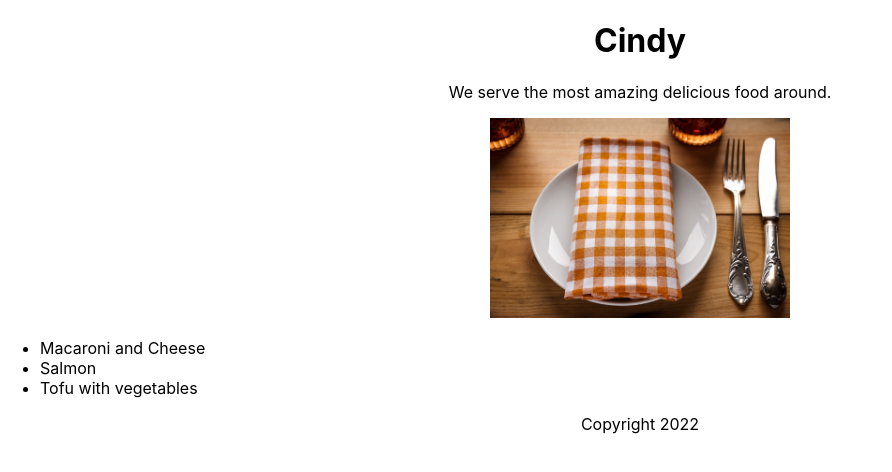
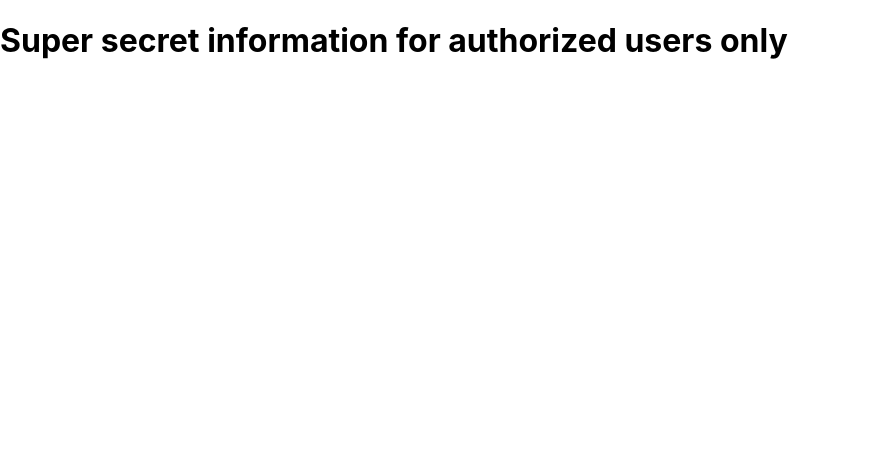
Before and after one commit to binarypsilocybin/linkedin-react, a React (Create React App) app: page / in a window 1280 px wide. Shown: the top 472 px of the page, without its empty margins (0-892 px from the left). Built offline with nearby package versions, Linux system fonts and the light colour scheme.

Commit message:
Conditional rendering

```diff
--- a/src/App.js
+++ b/src/App.js
@@ -1,55 +1,25 @@
 import React from "react";
 import './App.css';
-import restaurant from "./restaurant.jpg"
+
+function SecretComponent(){
+  return <h1>Super secret information for authorized users only</h1>
+}
+
+function RegularComponent(){
+  return <h1>Everyone can see this component.</h1>
+}
 
 
 
-function Header(props){
+
+function App(props) {
   return (
-    <header>
-      <h1>{props.name}</h1>
-    </header>
+    <>
+      {props.authorized ? <SecretComponent /> : <RegularComponent />}
+    </>
   )
-}
-
-function Main(props){
-  return(
-    <section>
-      <p>We serve the most {props.adjective} delicious food around.</p>
-      <img src={restaurant} alt="napkin with fork and plate" height={200}/>
-      <ul>
-        {props.dishes.map((dish) => <li key={dish.id}>{dish.title}</li>)}
-      </ul>
-    </section>
-  )
-}
-
-function Footer(props){
-  return(
-    <footer>
-      <p>Copyright {props.year}</p>
-    </footer>
-  )
-}
-
-const dishes = [
-  "Macaroni and Cheese",
-  "Salmon",
-  "Tofu with vegetables"
-];
-
-const dishObjects = dishes.map((dish, i) => ({id: i, title: dish}))
-console.log(dishObjects)
 
 
-function App() {
-  return (
-    <div className="App">
-      <Header name="Cindy" />
-      <Main adjective="amazing" dishes={dishObjects} />
-      <Footer year={new Date().getFullYear()} />
-    </div>
-  );
 }
 
 export default App;
--- a/src/index.js
+++ b/src/index.js
@@ -1,10 +1,7 @@
 import React from 'react';
 import ReactDOM from 'react-dom';
 import './index.css';
-import App from "./App"
+import App from "./App";
 
 
-ReactDOM.render(
-  <App />,
-  document.getElementById('root')
-);
+ReactDOM.render(<App authorized={true}/>, document.getElementById('root'));
```
